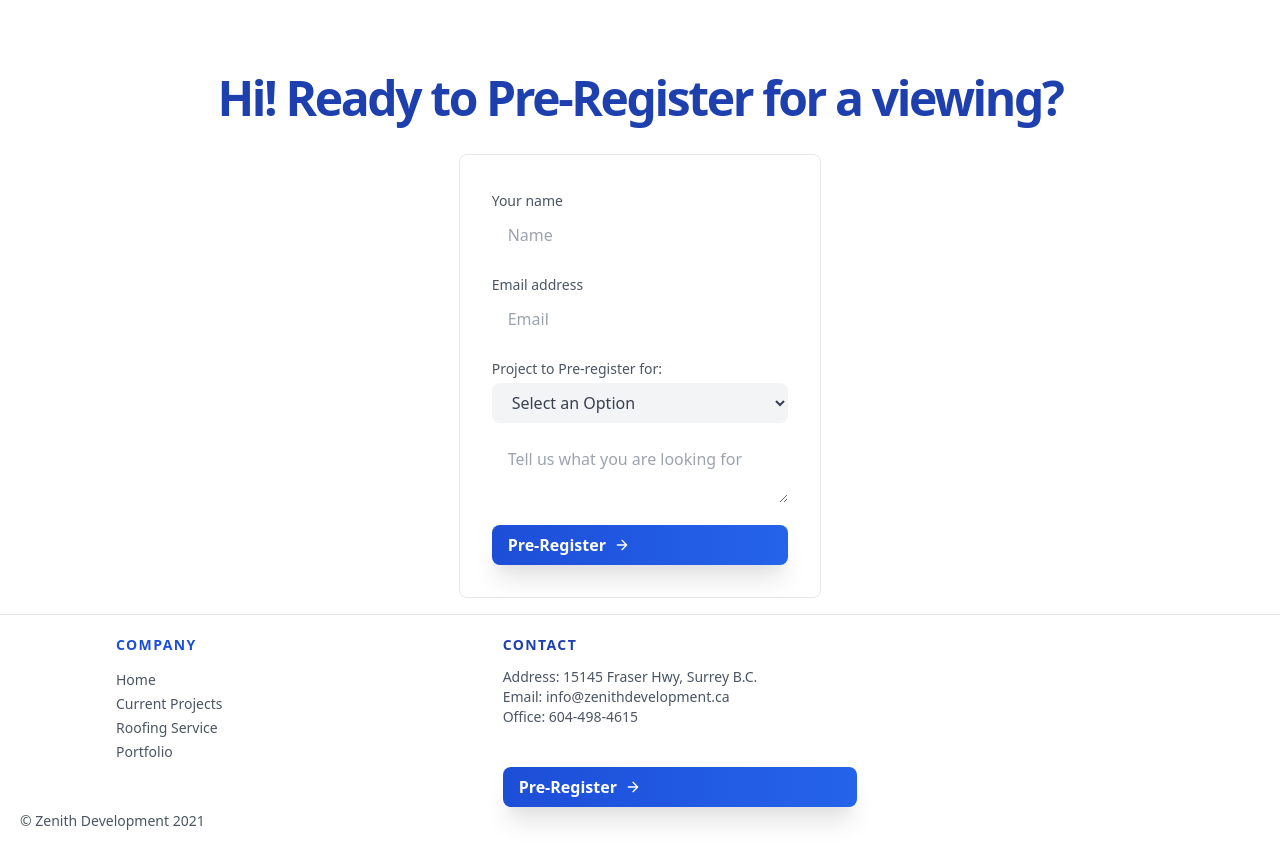
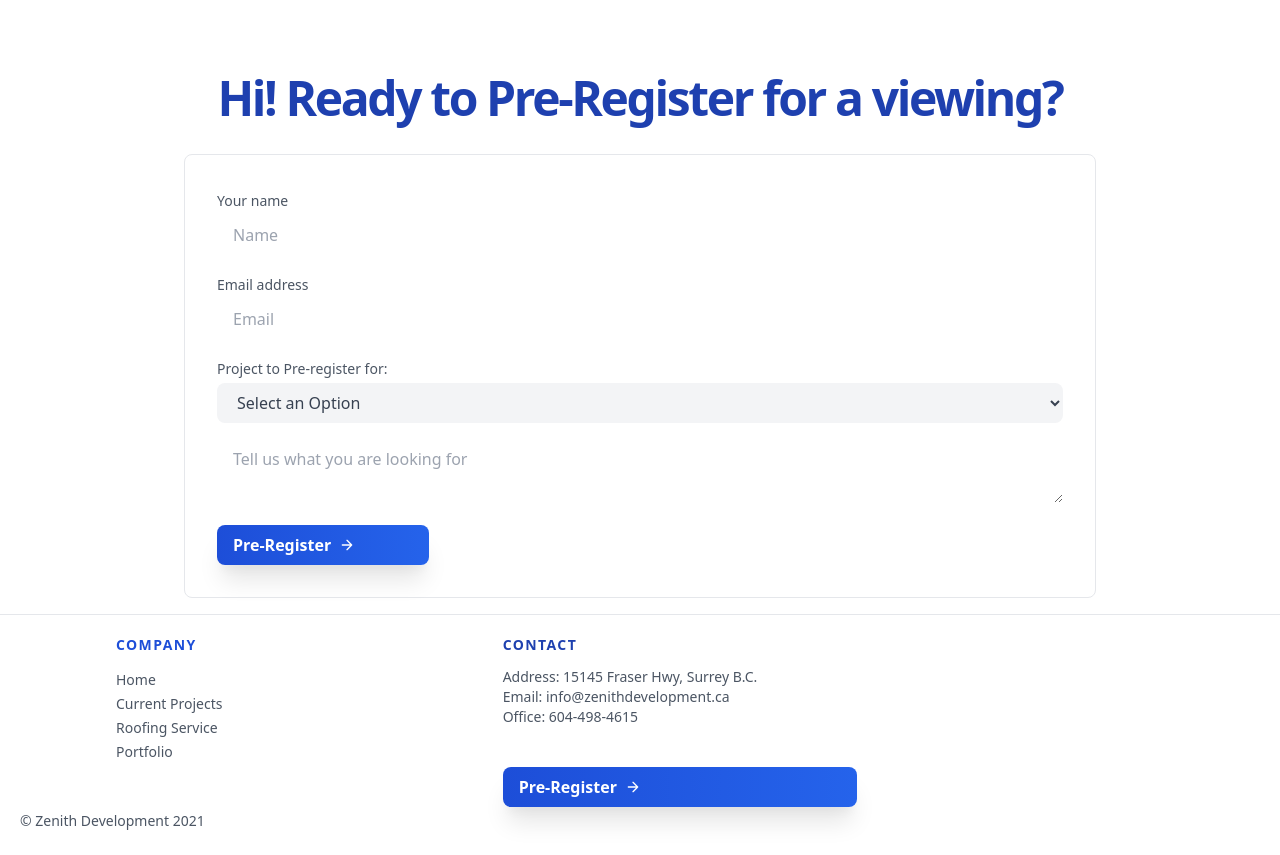
Before and after one commit to harmandubb/ZenithDevelopmentWebsiteMark3, a Next.js app: page /pre-reg in a window 1280 px wide. Shown: the part 1520-2375 px from the top of the page. Built offline with nearby package versions, Linux system fonts and the light colour scheme.

Commit message:
Reg from styling fixed

```diff
--- a/components/Form.js
+++ b/components/Form.js
@@ -34,14 +34,14 @@ const Form = () => {
 
     return (
         <>
-            <div class="pt-8 px-20">
+            <div class="md:pt-8 px-4">
                 <form onSubmit={register} id="preregForm">
 
 
                     <section class="text-gray-700 ">
-                        <div class="container px-8 pb-2 mx-auto lg:px-4">
+                        <div class="container pb-2 mx-auto lg:px-4">
                             <div
-                                class="flex flex-col w-full p-8 mx-auto mt-10 border rounded-lg lg:w-2/6 md:w-1/2 md:ml-auto md:mt-0">
+                                class="flex flex-col w-full p-8 mx-auto mt-10 border rounded-lg lg:w-3/4 md:ml-auto md:mt-0">
                                 <div class="relative ">
                                     <label htmlFor="Name" class="text-sm leading-7 text-gray-600">Your name</label>
                                     <input type="Name" id="Name" name="Name" placeholder="Name"
@@ -69,7 +69,7 @@ const Form = () => {
                                         class="w-full px-4 py-2 mb-4 mr-4 text-base text-black transition duration-500 ease-in-out transform border-transparent rounded-lg bg-blueGray-100 focus:border-gray-500 focus:bg-white focus:outline-none focus:shadow-outline focus:ring-2 ring-offset-current ring-offset-2"></textarea>
                                 </div>
                                 <button
-                                    class="inline-flex w-full px-4 py-2 font-semibold text-white transition duration-500 ease-in-out transform rounded-lg shadow-xl bg-gradient-to-r from-blue-700 hover:from-blue-600 to-blue-600 hover:to-blue-700 focus:ring focus:outline-none">Pre-Register
+                                    class="inline-flex lg:w-1/4 md:w-1/4 w-full px-4 py-2 font-semibold text-white transition duration-500 ease-in-out transform rounded-lg shadow-xl bg-gradient-to-r from-blue-700 hover:from-blue-600 to-blue-600 hover:to-blue-700 focus:ring focus:outline-none">Pre-Register
                                     <svg fill="none" stroke="currentColor" stroke-linecap="round" stroke-linejoin="round"
                                         stroke-width="2" class="w-4 h-4 my-auto ml-2" viewBox="0 0 24 24">
                                         <path d="M5 12h14M12 5l7 7-7 7"></path>
--- a/package.json
+++ b/package.json
@@ -16,7 +16,6 @@
     "react": "^17.0.2",
     "react-dom": "17.0.2",
     "react-router-dom": "^5.2.0",
-    "serverless": "^2.44.0",
     "swiper": "^6.6.1"
   },
   "devDependencies": {
--- a/pages/pre-reg.js
+++ b/pages/pre-reg.js
@@ -16,7 +16,7 @@ export default function Pre_Reg() {
 
     <div class = "w-screen">
 
-    <section class="mt-28 text-gray-700 body-font">
+    <section class="lg:mt-28 mt-32 text-gray-700 body-font">
         <div class = 'text-gray-900'>
             <p class="text-4xl font-bold tracking-tighter text-center text-blue-800  lg:text-5xl title-font">
                 Hi! Ready to Pre-Register for a viewing?
```
